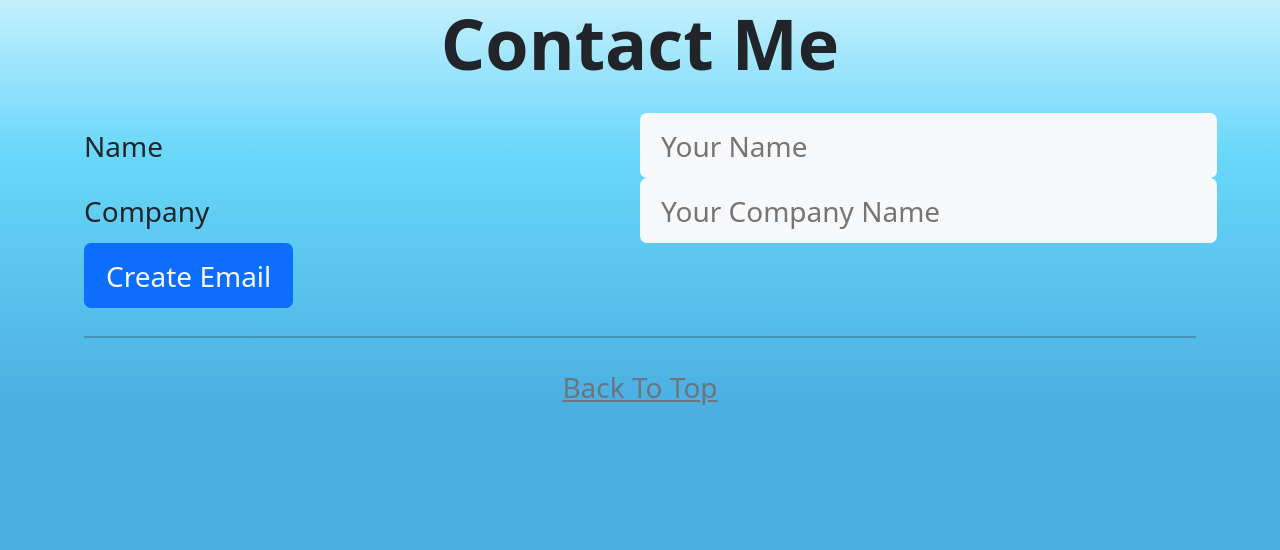
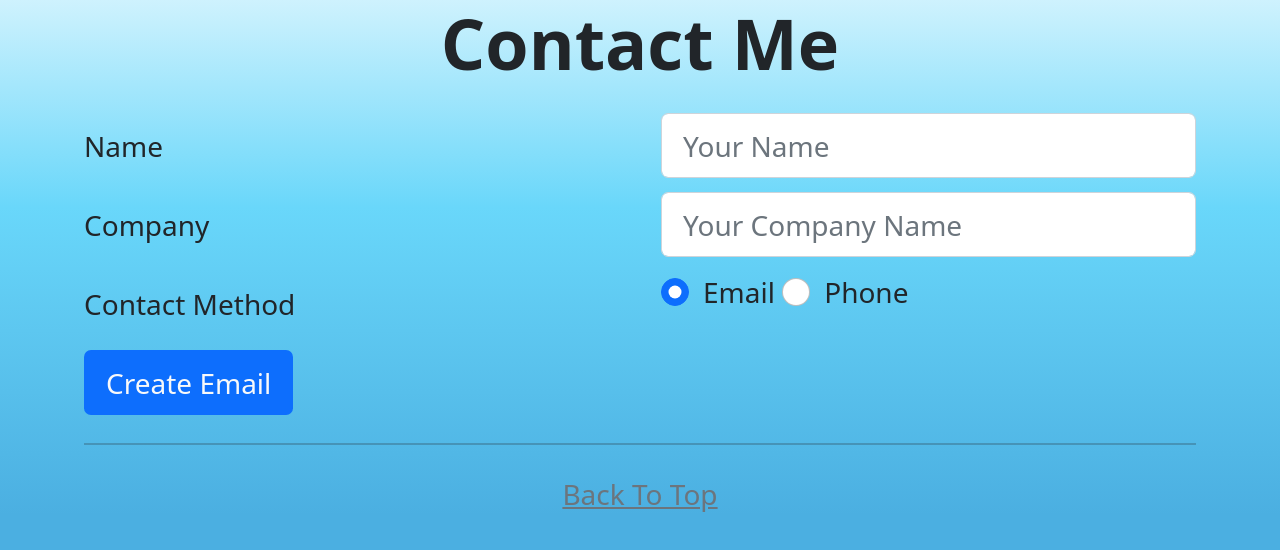
Before and after one commit to ty-portfolio/ty-portfolio.github.io, a plain HTML site: page contact.html in a window 1280 px wide. Shown: the part 100-650 px from the top of the page. Drawn offline with nearby package versions, Linux system fonts and the light colour scheme.

Commit message:
Fixed Form Control Spacing and Added Contact Method Input

```diff
--- a/contact.html
+++ b/contact.html
@@ -49,17 +49,30 @@
             <form>
                 <div class="row">
                     <label for="name" class="col-lg-6 col-form-label">Name</label>
-                    <div class="col-lg-6 bg-light rounded">
-                        <input id="name" class="form-control-plaintext" type="text" placeholder="Your Name" required>
+                    <div class="col-lg-6 mb-2">
+                        <input id="name" class="form-control" type="text" placeholder="Your Name" required>
                     </div>
 
                     <label for="companyName" class="col-lg-6 col-form-label">Company</label>
-                    <div class="col-lg-6 bg-light rounded">
-                        <input id="companyName" class="form-control-plaintext" type="text" placeholder="Your Company Name" required>
+                    <div class="col-lg-6 mb-2">
+                        <input id="companyName" class="form-control" type="text" placeholder="Your Company Name" required>
+                    </div>
+
+                    <label for="contactMethod" class="col-lg-6 col-form-label">Contact Method</label>
+                    <div class="col-lg-6 mb-2">
+                        <div class="form-check d-inline-block">
+                            <input class="form-check-input" type="radio" name="contactMethod" id="contactMethodEmail" checked>
+                            <label class="form-check-label" for="contactMethodEmail">Email</label>
+                        </div>
+                        <div class="form-check d-inline-block">
+                            <input class="form-check-input" type="radio" name="contactMethod" id="contactMethodPhone">
+                            <label class="form-check-label" for="contactMethodPhone">Phone</label>
+                        </div>
                     </div>
                 </div>
 
-                <input class="btn bg-primary text-light" type="submit" value="Create Email">
+
+                <input class="btn bg-primary text-light mt-2" type="submit" value="Create Email">
             </form>
         </main>
 
```
